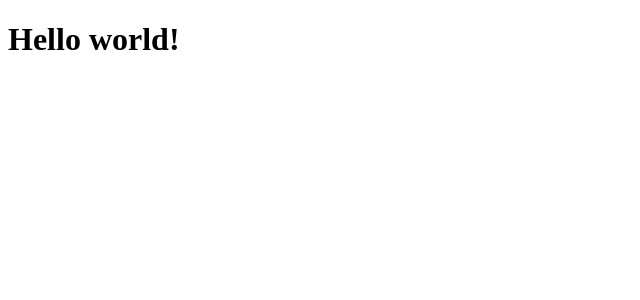
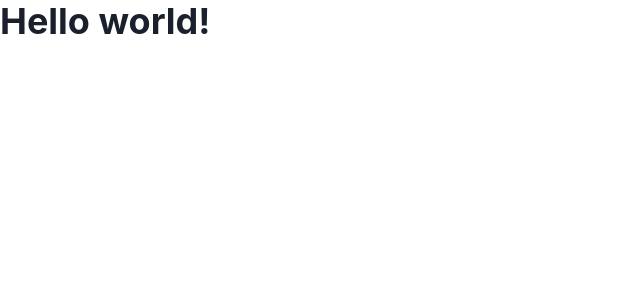
Before and after one commit to limgit/gamehub, a React (Create React App) app in the folder app/client/: page / in a window 1280 px wide. Shown: the top 300 px of the page, without its empty margins (0-640 px from the left). Built offline with nearby package versions, Linux system fonts and the light colour scheme.

Commit message:
Introduce chakra-ui

```diff
--- a/app/client/src/App.tsx
+++ b/app/client/src/App.tsx
@@ -1,8 +1,9 @@
 import React from 'react';
+import { Heading } from '@chakra-ui/react';
 
 function App() {
   return (
-    <h1>Hello world!</h1>
+    <Heading>Hello world!</Heading>
   )
 }
 
--- a/app/client/src/index.tsx
+++ b/app/client/src/index.tsx
@@ -1,9 +1,18 @@
 import React from 'react';
 import ReactDOM from 'react-dom';
+import { ChakraProvider } from '@chakra-ui/react';
 
 import App from '@client/App';
 
+function Root() {
+  return (
+    <ChakraProvider>
+      <App />
+    </ChakraProvider>
+  );
+}
+
 ReactDOM.render(
-  <App />,
+  <Root />,
   document.getElementById('app'),
 );
--- a/package.json
+++ b/package.json
@@ -28,7 +28,11 @@
     "webpack-node-externals": "^3.0.0"
   },
   "dependencies": {
+    "@chakra-ui/react": "^1.8.3",
+    "@emotion/react": "^11.7.1",
+    "@emotion/styled": "^11.6.0",
     "express": "^4.17.2",
+    "framer-motion": "^6.2.6",
     "react": "^17.0.2",
     "react-dom": "^17.0.2"
   }
```
Also changed, not shown: 1 other file (tests, documents, lock files or other folders).
